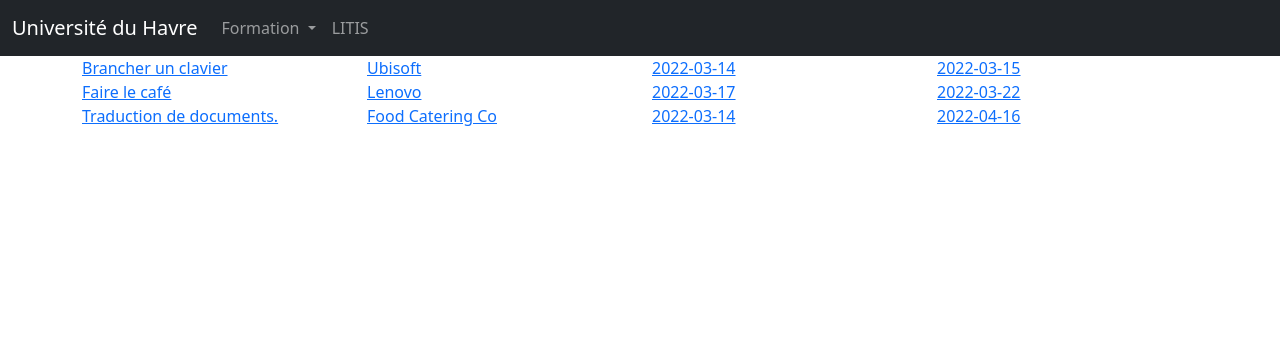
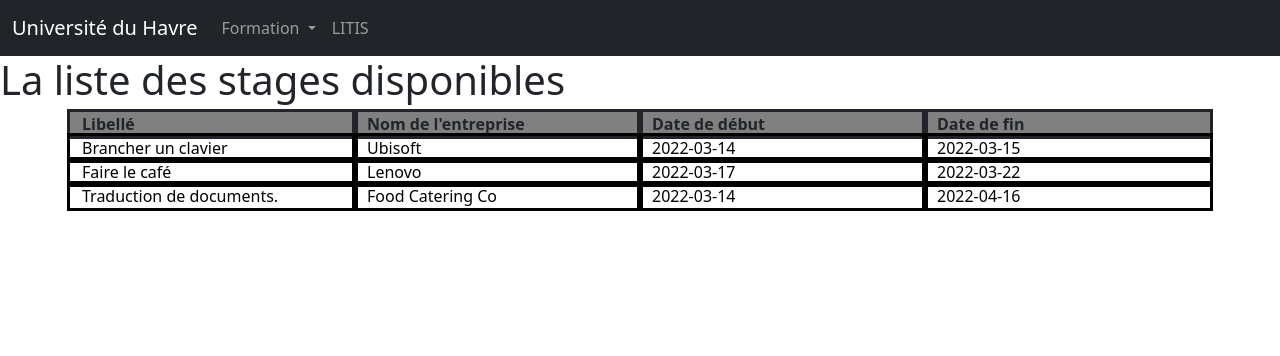
Before and after one commit to valentinjouffray/mp2sujet3, a PHP site: page /stage.php in a window 1280 px wide. Shown: the top 356 px of the page. Run offline with PHP 8.4, Linux system fonts and the light colour scheme; data comes from the database, SQL or seed files in the repository; both versions use the stored data as it was after the commit; some libraries are stand-ins or nearby versions.

Commit message:
Amélioration de l'UI par ajout d'un head pour la liste, ajout dd'une colonne dans la BDD afin d'entrer un texte pour décrire le stage

```diff
--- a/stage.php
+++ b/stage.php
@@ -15,16 +15,33 @@ $statement->execute();
 $stages = $statement->fetchAll();
 
 ?>
+<h1>La liste des stages disponibles</h1>
+<div class="container" style="background-color: grey;">
+	<div class="row">
+		<div class="col-sm" style="outline-style: solid;">
+			<strong>Libellé</strong>
+		</div>
+		<div class="col-sm" style="outline-style: solid;">
+			<strong>Nom de l'entreprise</strong>
+		</div>
+		<div class="col-sm" style="outline-style: solid;">
+			<strong>Date de début</strong>
+		</div>
+		<div class="col-sm" style="outline-style: solid;">
+			<strong>Date de fin</strong>
+		</div>
+	</div>
+</div>
 <?php
 foreach ($stages as $stage){
 	?>
-	<a href="#"> <!-- Cliquer dessus affiche la fiche du stage -->
+	<a style="text-decoration: none; color: black;" href="#"> <!-- Cliquer dessus affiche la fiche du stage -->
 		<div class="container">
 			<div class="row">
-				<div class="col-sm"><?php echo $stage['stage_libelle'] ?></div>
-				<div class="col-sm"><?php echo $stage['stage_entreprise'] ?></div>
-				<div class="col-sm"><?php echo $stage['stage_date_debut'] ?></div>
-				<div class="col-sm"><?php echo $stage['stage_date_fin'] ?></div>
+				<div class="col-sm" style="outline-style: solid;"><?php echo $stage['stage_libelle'] ?></div>
+				<div class="col-sm" style="outline-style: solid;"><?php echo $stage['stage_entreprise'] ?></div>
+				<div class="col-sm" style="outline-style: solid;"><?php echo $stage['stage_date_debut'] ?></div>
+				<div class="col-sm" style="outline-style: solid;"><?php echo $stage['stage_date_fin'] ?></div>
 			</div>
 		</div>
 	</a>
```
Also changed, not shown: bdd/stage.sql (+43 -3 lines).
